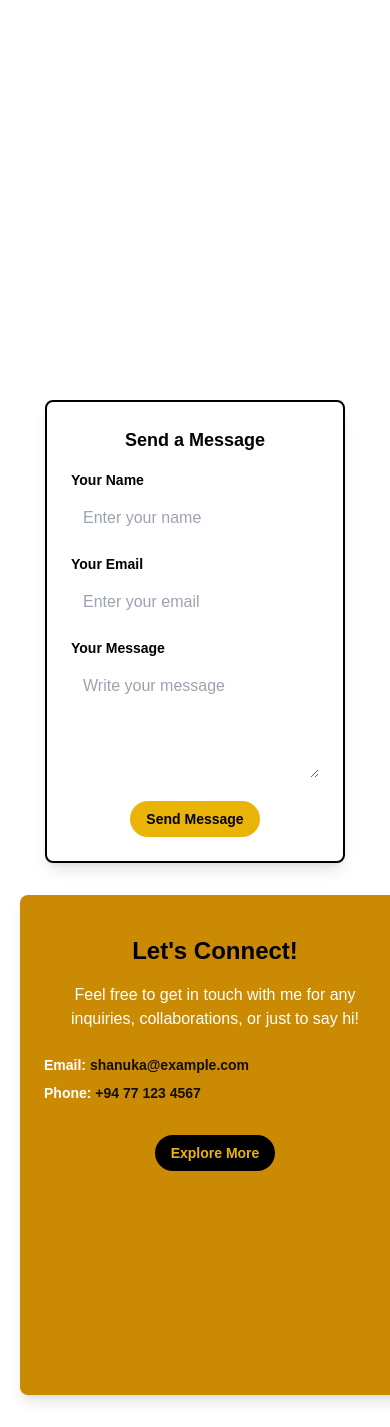
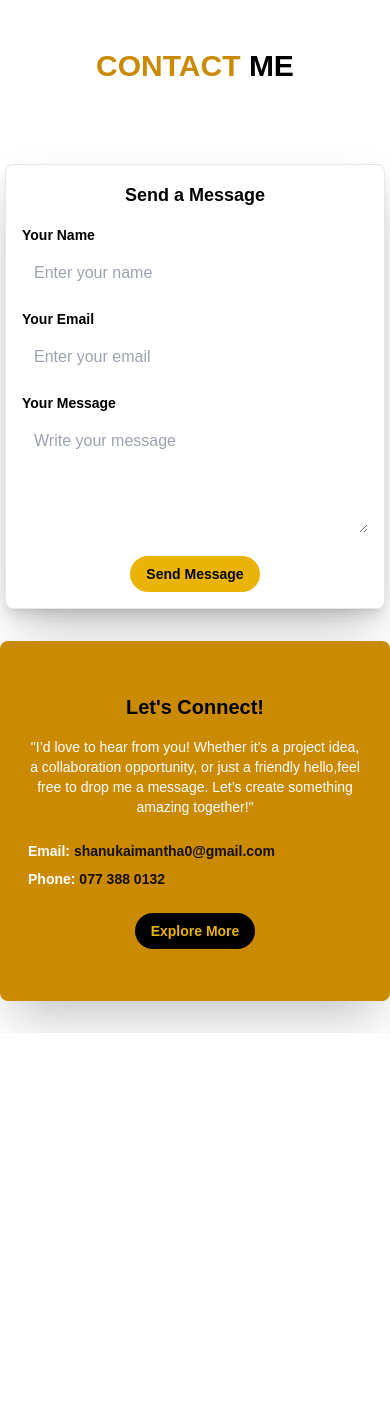
Before and after one commit to shanuka1198/my-portfolio, a Next.js app: page /contact in a window 390 px wide. After the commit the page ends 1033 px from the top, so only its background shows below. Built offline with nearby package versions, Linux system fonts and the light colour scheme; what tailwindcss-animated would draw is missing.

Commit message:
implemented contact page and set animation

```diff
--- a/src/app/certificate/page.js
+++ b/src/app/certificate/page.js
@@ -1,4 +1,4 @@
-"use client"; // Add this if using animations in a Next.js `app` directory.
+"use client";
 
 import { motion } from "framer-motion";
 
@@ -24,7 +24,7 @@ function Certificate() {
                     whileInView={{opacity: 1, x: 0}}
                     viewport={{once: false}}
                     transition={{duration: 0.8, ease: "easeInOut"}}
-                    className="w-full sm:w-full hover:scale-105 transition-all duration-300 ease-linear rounded-3xl shadow-2xl sm:m-5 m-2 bg-opacity-50 h-[700px] bg-yellow-600"
+                    className="w-full sm:w-full hover:scale-105 transition-all duration-300 ease-linear rounded-3xl shadow-2xl sm:m-5 m-2 bg-opacity-70 h-[700px] bg-yellow-600"
                 >
                     <div className="flex flex-row">
                         <div className="p-10 w-[400px] h-[600px]">
@@ -55,7 +55,7 @@ function Certificate() {
                     whileInView={{opacity: 1, x: 0}}
                     viewport={{once: false}}
                     transition={{duration: 0.8, ease: "easeInOut"}}
-                    className="w-full sm:w-full my-32 hover:scale-105 transition-all duration-300 ease-linear rounded-3xl shadow-2xl sm:m-5 m-2 bg-opacity-50 h-[700px] bg-yellow-600"
+                    className="w-full sm:w-full my-32 hover:scale-105 transition-all duration-300 ease-linear rounded-3xl shadow-2xl sm:m-5 m-2 bg-opacity-70 h-[700px] bg-yellow-600"
                 >
                     <div className="flex flex-row">
                         <div className="p-10 w-[400px] h-[600px]">
--- a/src/app/contact/page.js
+++ b/src/app/contact/page.js
@@ -1,86 +1,94 @@
+"use client";
+import {motion} from "framer-motion";
 
 function Contact(){
     return(
         <>
-            <div className="flex flex-col sm:flex-row items-center sm:items-start">
-                {/* Contact Information */}
-                <div
-                    className="relative left-5 w-full sm:w-1/2 h-[500px] sm:h-[340px] rounded-lg shadow-lg  bg-yellow-600 my-8 sm:my-48 order-2 sm:order-none"
+            <div className="flex justify-center flex-col sm:flex-row items-center sm:items-start">
+                <motion.p
+                    initial={{opacity: 0, y: 50}}
+                    whileInView={{opacity: 1, y: 0}}
+                    viewport={{once: false, amount: 0.2}}
+                    transition={{duration: 1, ease: "easeInOut"}}
+                    className="sm:text-6xl sm:my-60 mx-24 my-12 text-center text-3xl font-bold text-yellow-600"
                 >
-                    <div className="absolute w-full px-6 sm:px-12 py-10">
-                        <p className="font-extrabold text-2xl sm:text-3xl text-center sm:text-left text-black">
+                    CONTACT <span className="text-black">ME</span>
+                </motion.p>
+                <motion.div
+                    initial={{opacity: 0, x: -50}}
+                    whileInView={{opacity: 1, x: 0}}
+                    viewport={{once: false}}
+                    transition={{duration: 1, ease: "easeInOut"}}
+                    className="relative shadow-2xl w-full  sm:w-[300px] h-[360px]  sm:h-[443px]  rounded-lg bg-yellow-600 my-8 sm:my-48 order-2 sm:order-none  py-6  sm:py-10"
+                >
+                    <div className="absolute p-7 left-0 sm:left-3 w-full">
+                        <p className="font-extrabold text-xl sm:text-3xl text-center sm:text-left text-black">
                             Let's Connect!
                         </p>
-                        <p className="text-md sm:text-lg text-center sm:text-left text-white mt-4">
-                            Feel free to get in touch with me for any inquiries, collaborations, or just to say hi!
+                        <p className="text-sm sm:text-sm text-center sm:text-left text-white mt-4">
+                            "I’d love to hear from you! Whether it’s a project idea, a collaboration opportunity,
+                            or just a friendly hello,feel free to drop me a message. Let’s create something amazing together!"
                         </p>
                         <div className="mt-6">
                             <p className="font-semibold text-black text-opacity-90 text-sm sm:text-md">
-                                <span className="text-white">Email:</span> shanuka@example.com
+                                <span className="text-white">Email:</span> shanukaimantha0@gmail.com
                             </p>
                             <p className="font-semibold text-black text-opacity-90 text-sm sm:text-md mt-2">
-                                <span className="text-white">Phone:</span> +94 77 123 4567
+                                <span className="text-white">Phone:</span> 077 388 0132
                             </p>
                         </div>
-                        <div className="mt-8 flex justify-center sm:justify-start">
+                        <div className="mt-6 flex justify-center sm:justify-start">
                             <button
-                                className="bg-black text-yellow-500 font-bold text-sm px-4 py-2 rounded-full hover:scale-110 transition-transform">
+                                className="bg-black text-yellow-500 font-bold text-sm px-4 py-2 rounded-full hover:scale-105 transition-transform">
                                 Explore More
                             </button>
                         </div>
                     </div>
-                </div>
+                </motion.div>
 
-                {/* Contact Form */}
-                <div
-                    className="flex justify-center sm:justify-end mx-12 mt-[400px] sm:mt-[160px] sm:ml-10 order-1 sm:order-none">
-                    <div
-                        className="bg-white border-2 border-black shadow-lg rounded-lg w-[300px] sm:w-[400px] p-6 transform hover:scale-105 transition-transform"
-                    >
+                <motion.div
+                    initial={{opacity: 0, x: 50}}
+                    whileInView={{opacity: 1, x: 0}}
+                    viewport={{once: false}}
+                    transition={{duration: 1, ease: "easeInOut"}}
+                    className="flex shadow-2xl rounded-xl justify-center sm:justify-end mt-8 sm:mt-[195px] sm:ml-10 order-1 sm:order-none"
+                >
+                    <div className="bg-white border shadow-lg rounded-lg w-[380px]  sm:w-[300px]  p-4 ">
                         <h2 className="font-extrabold text-black text-center text-lg sm:text-xl mb-4">
                             Send a Message
                         </h2>
                         <form>
                             <div className="mb-4">
-                                <label
-                                    className="block text-black text-sm font-semibold mb-2"
-                                    htmlFor="name"
-                                >
+                                <label className="block text-black text-sm font-semibold mb-2" htmlFor="name">
                                     Your Name
                                 </label>
                                 <input
                                     id="name"
                                     type="text"
                                     placeholder="Enter your name"
-                                    className="w-full px-3 py-2 border-2 border-black rounded-md focus:outline-none focus:ring-2 focus:ring-yellow-500"
+                                    className="w-full px-3 py-2 border-2 border-black rounded-md focus:outline-none focus:ring-2 focus:ring-yellow-600"
                                 />
                             </div>
                             <div className="mb-4">
-                                <label
-                                    className="block text-black text-sm font-semibold mb-2"
-                                    htmlFor="email"
-                                >
+                                <label className="block text-black text-sm font-semibold mb-2" htmlFor="email">
                                     Your Email
                                 </label>
                                 <input
                                     id="email"
                                     type="email"
                                     placeholder="Enter your email"
-                                    className="w-full px-3 py-2 border-2 border-black rounded-md focus:outline-none focus:ring-2 focus:ring-yellow-500"
+                                    className="w-full px-3 py-2 border-2 border-black rounded-md focus:outline-none focus:ring-2 focus:ring-yellow-600"
                                 />
                             </div>
                             <div className="mb-4">
-                                <label
-                                    className="block text-black text-sm font-semibold mb-2"
-                                    htmlFor="message"
-                                >
+                                <label className="block text-black text-sm font-semibold mb-2" htmlFor="message">
                                     Your Message
                                 </label>
                                 <textarea
                                     id="message"
                                     placeholder="Write your message"
                                     rows="4"
-                                    className="w-full px-3 py-2 border-2 border-black rounded-md focus:outline-none focus:ring-2 focus:ring-yellow-500"
+                                    className="w-full px-3 py-2 border-2 border-black rounded-md focus:outline-none focus:ring-2 focus:ring-yellow-600"
                                 ></textarea>
                             </div>
                             <div className="flex justify-center">
@@ -93,10 +101,8 @@ function Contact(){
                             </div>
                         </form>
                     </div>
-                </div>
+                </motion.div>
             </div>
-
-
         </>
     )
 }
--- a/src/app/page.js
+++ b/src/app/page.js
@@ -20,9 +20,9 @@ export default function Home() {
             <div>
                 <Certificate/>
             </div>
-            {/*<div>*/}
-            {/*    <Contact/>*/}
-            {/*</div>*/}
+            <div>
+                <Contact/>
+            </div>
         </>
     );
 }
```
